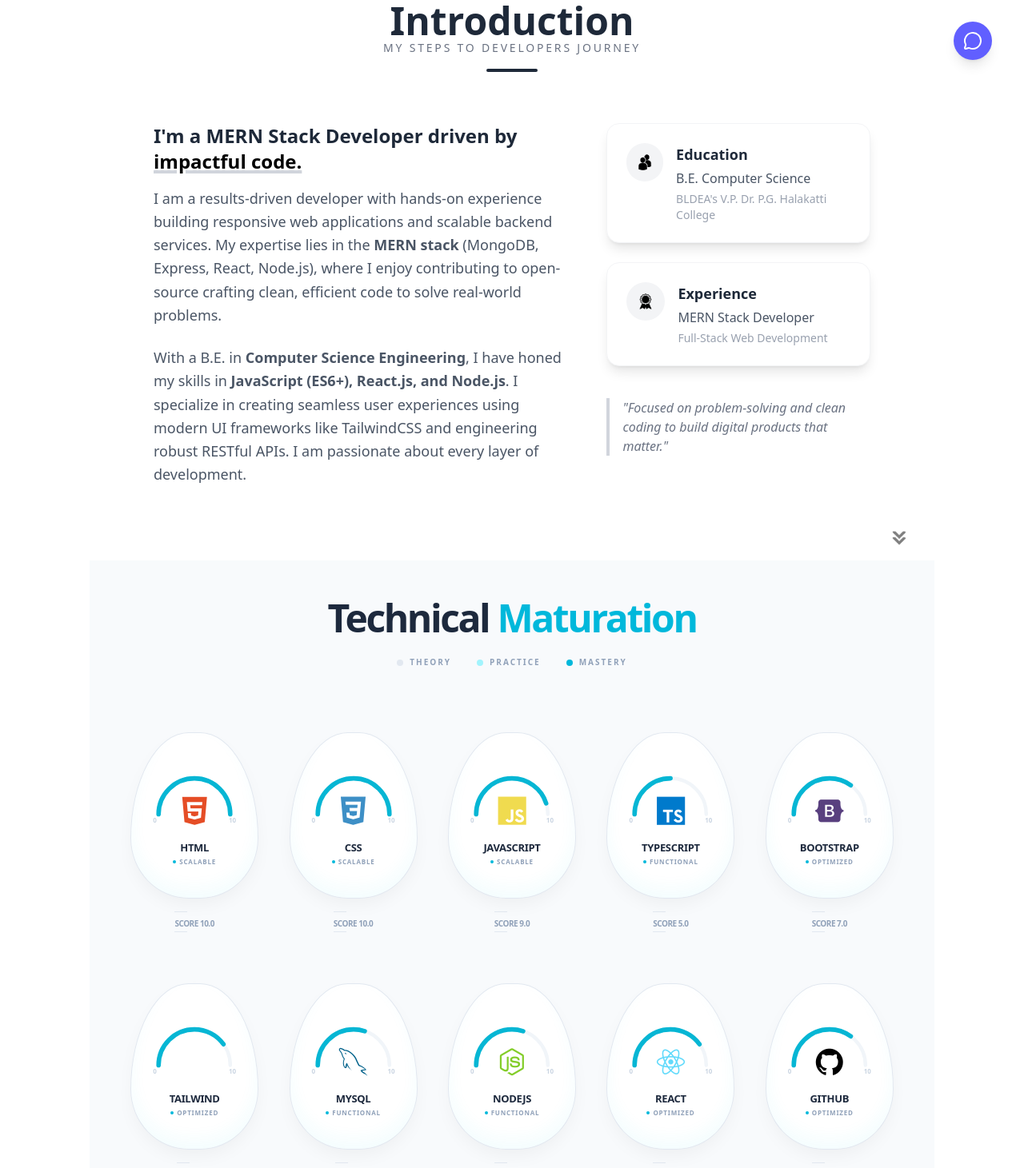
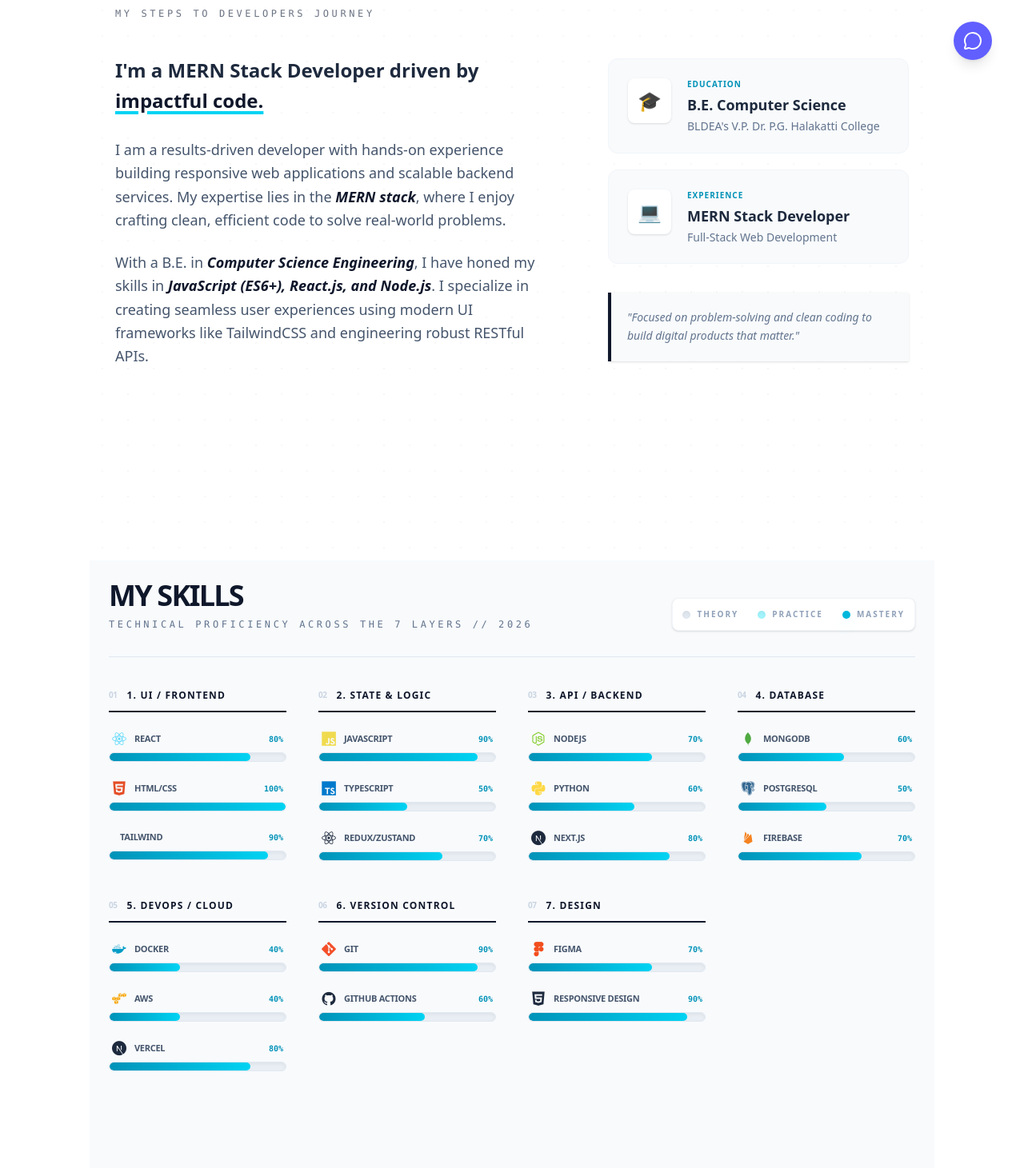
Before and after one commit to PraveenDKatti/my-work, a React (Vite) app: page / in a window 1280 px wide. Shown: the part 709-2170 px from the top of the page at 80% size. Built offline with nearby package versions, Linux system fonts and the light colour scheme.

Commit message:
modified about width and heading, removed egg UI from Skills and added simple progress bar based on 7 full stack layers

```diff
--- a/src/components/About.jsx
+++ b/src/components/About.jsx
@@ -2,86 +2,89 @@ import React from "react";
 
 const About = () => {
   return (
-    <section id="about" className="relative flex flex-col items-center justify-center min-h-screen py-16 px-6 lg:px-20">
+    <section id="about" className="relative min-h-screen bg-white py-16 px-6 lg:px-8 overflow-hidden selection:bg-cyan-100">
 
-      {/* Header Section */}
-      <div className="text-center mb-16">
-        <h1 className="text-4xl md:text-5xl font-black text-gray-800 mt-2">
-          Introduction
-        </h1>
-        <p className="text-sm text-gray-500 tracking-[0.2em] uppercase">My steps to Developers Journey</p>
-        <div className="w-16 h-1 bg-gray-800 mx-auto mt-4 rounded-full"></div>
+      {/* Blueprint Pattern to match the technical vibe */}
+      <div className="absolute inset-0 z-0 opacity-[0.03] pointer-events-none"
+           style={{ backgroundImage: `radial-gradient(#000 1px, transparent 1px)`, backgroundSize: '32px 32px' }}>
       </div>
 
-      <div className="grid grid-cols-1 lg:grid-cols-5 gap-12 w-full max-w-6xl">
+      <div className="relative z-10 max-w-7xl mx-auto">
 
-        {/* LEFT COLUMN: Narrative Bio (Span 3 of 5 columns) */}
-        <div className="lg:col-span-3 space-y-6 text-gray-600">
-          <h3 className="text-2xl font-bold text-gray-800 mb-4">
-            I'm a MERN Stack Developer driven by <span className="text-black underline decoration-gray-300 decoration-4 underline-offset-2">impactful code.</span>
-          </h3>
-
-          <p className="leading-relaxed text-lg">
-            I am a results-driven developer with hands-on experience building responsive web applications and
-            scalable backend services. My expertise lies in the <strong>MERN stack</strong> (MongoDB, Express,
-            React, Node.js), where I enjoy contributing to open-source crafting clean, efficient code to solve real-world problems.
-          </p>
-
-          <p className="leading-relaxed text-lg">
-            With a B.E. in <b>Computer Science Engineering</b>, I have honed my skills in <b>JavaScript (ES6+),
-            React.js, and Node.js</b>. I specialize in creating seamless user experiences using modern UI
-            frameworks like TailwindCSS and engineering robust RESTful APIs. I am passionate about every layer
-            of development.
+        {/* Header Section - Identical spacing to Skills */}
+        <div className="mb-12">
+          <h2 className="text-slate-900 text-4xl font-black tracking-tighter uppercase">Introduction</h2>
+          <p className="text-gray-500 font-mono text-xs mt-1 uppercase tracking-[0.3em]">
+            My steps to Developers Journey
           </p>
         </div>
 
-        {/* RIGHT COLUMN: Stacked Info Cards (Span 2 of 5 columns) */}
-        <div className="lg:col-span-2 flex flex-col gap-6">
+        <div className="grid grid-cols-1 lg:grid-cols-12 gap-12 lg:gap-16 items-start">
 
-          {/* Education Card - Styled as a wide bar */}
-          <div className="group bg-white p-6 rounded-2xl border border-gray-100 shadow-lg hover:shadow-xl transition-all duration-300 hover:-translate-y-1">
-            <div className="flex items-start gap-4">
-              <div className="bg-gray-100 p-3 rounded-full group-hover:bg-black transition-colors duration-300">
-                <img src="./assets/education.png" alt="Education" className="h-6 w-6 group-hover:invert" />
+          {/* LEFT: Narrative Bio (7 Columns) */}
+          <div className="lg:col-span-7 space-y-8">
+            <h3 className="text-xl md:text-2xl font-bold text-slate-800 leading-tight">
+              I'm a MERN Stack Developer driven by
+              <span className="relative inline-block mt-2">
+                <span className="relative z-10 text-slate-900 underline decoration-cyan-400 decoration-4 underline-offset-4">impactful code.</span>
+              </span>
+            </h3>
+
+            <div className="space-y-6 text-slate-600 text-lg leading-relaxed">
+              <p>
+                I am a results-driven developer with hands-on experience building
+                responsive web applications and scalable backend services.
+                My expertise lies in the <span className="text-slate-900 font-semibold italic">MERN stack</span>,
+                where I enjoy crafting clean, efficient code to solve real-world problems.
+              </p>
+
+              <p>
+                With a B.E. in <span className="text-slate-900 font-semibold italic">Computer Science Engineering</span>,
+                I have honed my skills in <span className="text-slate-900 font-semibold italic">JavaScript (ES6+), React.js, and Node.js</span>. I specialize
+                in creating seamless user experiences using modern UI frameworks like TailwindCSS and
+                engineering robust RESTful APIs.
+              </p>
+            </div>
+          </div>
+
+          {/* RIGHT: Info Cards (5 Columns) */}
+          <div className="lg:col-span-5 flex flex-col gap-5">
+
+            {/* Education Card */}
+            <div className="group bg-slate-50 border border-slate-100 p-6 rounded-xl hover:bg-white hover:shadow-xl hover:border-cyan-200 transition-all duration-300">
+              <div className="flex items-start gap-5">
+                <div className="text-2xl bg-white p-3 rounded-lg shadow-sm group-hover:bg-slate-900 group-hover:text-white transition-all">
+                  🎓
                 </div>
                 <div>
-                <h4 className="font-bold text-lg text-gray-800">Education</h4>
-                <p className="text-gray-600 font-medium mt-1">B.E. Computer Science</p>
-                <p className="text-sm text-gray-400 mt-1">BLDEA's V.P. Dr. P.G. Halakatti College</p>
+                  <h4 className="text-[10px] font-black text-cyan-600 uppercase tracking-widest mb-1">Education</h4>
+                  <p className="font-bold text-slate-800 text-lg">B.E. Computer Science</p>
+                  <p className="text-sm text-slate-500 font-medium leading-tight mt-1">BLDEA's V.P. Dr. P.G. Halakatti College</p>
                 </div>
               </div>
             </div>
 
-          {/* Experience Card - Styled as a wide bar */}
-          <div className="group bg-white p-6 rounded-2xl border border-gray-100 shadow-lg hover:shadow-xl transition-all duration-300 hover:-translate-y-1">
-            <div className="flex items-start gap-4">
-              <div className="bg-gray-100 p-3 rounded-full group-hover:bg-black transition-colors duration-300">
-                <img src="./assets/experience.png" alt="Experience" className="h-6 w-6 group-hover:invert" />
+            {/* Experience Card */}
+            <div className="group bg-slate-50 border border-slate-100 p-6 rounded-xl hover:bg-white hover:shadow-xl hover:border-cyan-200 transition-all duration-300">
+              <div className="flex items-start gap-5">
+                <div className="text-2xl bg-white p-3 rounded-lg shadow-sm group-hover:bg-slate-900 group-hover:text-white transition-all">
+                  💻
                 </div>
                 <div>
-                <h4 className="font-bold text-lg text-gray-800">Experience</h4>
-                <p className="text-gray-600 font-medium mt-1">MERN Stack Developer</p>
-                <p className="text-sm text-gray-400 mt-1">Full-Stack Web Development</p>
+                  <h4 className="text-[10px] font-black text-cyan-600 uppercase tracking-widest mb-1">Experience</h4>
+                  <p className="font-bold text-slate-800 text-lg">MERN Stack Developer</p>
+                  <p className="text-sm text-slate-500 font-medium leading-tight mt-1">Full-Stack Web Development</p>
                 </div>
               </div>
             </div>
 
-          {/* Subtle "Fun Fact" or "Goal" area based on Resume */}
-          <div className="pt-4">
-            <p className="italic text-gray-500 border-l-4 border-gray-300 pl-4">
+            {/* Quote Block */}
+            <div className="mt-4 p-5 bg-slate-50 border-l-4 border-slate-900 italic text-slate-500 text-sm leading-relaxed shadow-sm">
               "Focused on problem-solving and clean coding to build digital products that matter."
-            </p>
-          </div>
-
             </div>
           </div>
-
-      <img
-        src="./assets/arrow.png"
-        alt="Arrow"
-        className="absolute bottom-4 right-8 h-6 opacity-50 hover:opacity-100 cursor-pointer transition-opacity"
-        onClick={() => window.location.href = './#experience'}
-      />
+        </div>
+      </div>
     </section>
   );
 };
--- a/src/components/Skills.jsx
+++ b/src/components/Skills.jsx
@@ -1,154 +1,135 @@
 import React from 'react';
 
 const Skills = () => {
-  const skills = [
-    { name: "HTML", level: 10, icon: "devicon-html5-plain colored" },
-    { name: "CSS", level: 10, icon: "devicon-css3-plain colored" },
+  const stackLayers = [
+    {
+      layer: "1. UI / Frontend",
+      skills: [
+        { name: "React", level: 8, icon: "devicon-react-original colored" },
+        { name: "HTML/CSS", level: 10, icon: "devicon-html5-plain colored" },
+        { name: "Tailwind", level: 9, icon: "devicon-tailwindcss-original colored" },
+      ]
+    },
+    {
+      layer: "2. State & Logic",
+      skills: [
         { name: "JavaScript", level: 9, icon: "devicon-javascript-plain colored" },
         { name: "TypeScript", level: 5, icon: "devicon-typescript-plain colored" },
-    { name: "Bootstrap", level: 7, icon: "devicon-bootstrap-plain colored" },
-    { name: "Tailwind", level: 8, icon: "devicon-tailwindcss-original colored" },
-    { name: "MySQL", level: 6, icon: "devicon-mysql-plain colored" },
-    { name: "NodeJS", level: 6, icon: "devicon-nodejs-plain colored" },
-    { name: "React", level: 8, icon: "devicon-react-original colored" },
-    { name: "Github", level: 7, icon: "devicon-github-original" },
+        { name: "Redux/Zustand", level: 7, icon: "devicon-react-original" },
+      ]
+    },
+    {
+      layer: "3. API / Backend",
+      skills: [
+        { name: "NodeJS", level: 7, icon: "devicon-nodejs-plain colored" },
+        { name: "Python", level: 6, icon: "devicon-python-plain colored" },
+        { name: "Next.js", level: 8, icon: "devicon-nextjs-original" },
+      ]
+    },
+    {
+      layer: "4. Database",
+      skills: [
         { name: "MongoDB", level: 6, icon: "devicon-mongodb-plain colored" },
-    { name: "Python", level: 6, icon: "devicon-python-plain colored" },
-    { name: "Java", level: 8, icon: "devicon-java-plain colored" },
-    { name: "Express", level: 5, icon: "devicon-express-original" }
+        { name: "PostgreSQL", level: 5, icon: "devicon-postgresql-plain colored" },
+        { name: "Firebase", level: 7, icon: "devicon-firebase-plain colored" },
+      ]
+    },
+    {
+      layer: "5. DevOps / Cloud",
+      skills: [
+        { name: "Docker", level: 4, icon: "devicon-docker-plain colored" },
+        { name: "AWS", level: 4, icon: "devicon-amazonwebservices-original colored" },
+        { name: "Vercel", level: 8, icon: "devicon-nextjs-original" },
+      ]
+    },
+    {
+      layer: "6. Version Control",
+      skills: [
+        { name: "Git", level: 9, icon: "devicon-git-plain colored" },
+        { name: "GitHub Actions", level: 6, icon: "devicon-github-original" },
+      ]
+    },
+    {
+      layer: "7. Design",
+      skills: [
+        { name: "Figma", level: 7, icon: "devicon-figma-plain colored" },
+        { name: "Responsive Design", level: 9, icon: "devicon-html5-plain" },
+      ]
+    }
   ];
 
-  // Logic for the professional maturation terms
-  const getStatus = (lvl) => {
-    if (lvl <= 3) return "Theoretical";
-    if (lvl <= 6) return "Functional";
-    if (lvl <= 8) return "Optimized";
-    return "Scalable";
-  };
+  return (
+    <div className="bg-[#f8fafc] p-6 min-h-screen text-slate-800 font-sans selection:bg-cyan-100">
+      <div className="max-w-7xl mx-auto">
 
-  return (
-    <div className="bg-slate-50 p-12 min-h-screen relative overflow-hidden">
+        {/* Header Section */}
+        <div className='flex flex-col md:flex-row justify-between items-start md:items-end border-b border-slate-200 pb-8 mb-10 gap-6'>
+          <div>
+            <h1 className="text-4xl font-black text-slate-900 tracking-tighter">MY SKILLS</h1>
+            <p className="text-slate-500 font-mono text-xs mt-2 uppercase tracking-[0.3em]">
+              Technical Proficiency across the 7 Layers // 2026
+            </p>
+          </div>
 
-      {/* --- HEADING SECTION --- */}
-      <div className="max-w-6xl mx-auto mb-20 text-center">
-        <h2 className="text-4xl md:text-5xl font-black text-slate-800 tracking-tighter mb-4">
-          Technical <span className="text-cyan-500">Maturation</span>
-        </h2>
-        <div className="mt-6 flex justify-center gap-8 text-[10px] font-bold text-slate-400 uppercase tracking-[0.2em]">
-          <div className="flex items-center gap-2"><span className="w-2 h-2 rounded-full bg-slate-200" /> Theory</div>
-          <div className="flex items-center gap-2"><span className="w-2 h-2 rounded-full bg-cyan-200" /> Practice</div>
-          <div className="flex items-center gap-2"><span className="w-2 h-2 rounded-full bg-cyan-500" /> Mastery</div>
+          {/* Legend Implementation */}
+          <div className="flex flex-wrap gap-6 text-[10px] font-bold text-slate-400 uppercase tracking-[0.2em] bg-white p-3 rounded-lg shadow-sm border border-slate-100">
+            <div className="flex items-center gap-2">
+              <span className="w-2.5 h-2.5 rounded-full bg-slate-200 shadow-inner" /> Theory
+            </div>
+            <div className="flex items-center gap-2">
+              <span className="w-2.5 h-2.5 rounded-full bg-cyan-200 shadow-inner" /> Practice
+            </div>
+            <div className="flex items-center gap-2">
+              <span className="w-2.5 h-2.5 rounded-full bg-cyan-500 shadow-lg shadow-cyan-200" /> Mastery
             </div>
           </div>
-      {/* ----------------------- */}
-
-      <div className="grid grid-cols-1 md:grid-cols-4 lg:grid-cols-5 gap-4 md:gap-y-16 md:gap-x-8 max-w-6xl mx-auto">
-        {skills.map((skill, index) => {
-          const radius = 40;
-          const circumference = Math.PI * radius;
-          const strokeDash = (skill.level / 10) * circumference;
-
-          return (
-            <div key={index} className="group relative flex flex-col items-center">
-
-              {/* --- MOBILE UI: Single Row Horizontal Pill --- */}
-              <div className="flex md:hidden items-center bg-white border border-slate-200 rounded-full p-2 pr-6 shadow-sm active:scale-[0.98] active:bg-slate-50 transition-all select-none [-webkit-touch-callout:none] [-webkit-tap-highlight-color:transparent]">
-
-                {/* Icon Circle */}
-                <div className="w-14 h-14 rounded-full bg-slate-50 flex items-center justify-center border border-slate-100 shrink-0 shadow-inner">
-                  <i className={`${skill.icon} text-2xl`} />
         </div>
 
-                {/* Label & Progress */}
-                <div className="flex-1 ml-4">
-                  <div className="flex justify-between items-center mb-1">
-                    <h3 className="text-slate-800 font-bold text-xs uppercase tracking-tight">
+        {/* 7 Layers Grid */}
+        <div className="grid grid-cols-1 md:grid-cols-2 lg:grid-cols-3 xl:grid-cols-4 gap-x-10 gap-y-12">
+          {stackLayers.map((category, catIndex) => (
+            <div key={catIndex} className="flex flex-col gap-6 group/layer">
+
+              {/* Layer Heading - Optimized for mobile tap targets */}
+              <div className="flex items-center gap-3 border-b-2 border-slate-900 pb-3 group-hover/layer:border-cyan-500 transition-colors duration-500">
+                <span className="text-[10px] font-black tracking-tighter text-slate-300">
+                  0{catIndex + 1}
+                </span>
+                <h2 className="text-xs font-black uppercase text-slate-900 tracking-widest leading-none">
+                  {category.layer}
+                </h2>
+              </div>
+
+              {/* Skill Bars - Wider hit areas for thumbs */}
+              <div className="flex flex-col gap-6">
+                {category.skills.map((skill, sIndex) => (
+                  <div key={sIndex} className="group/skill cursor-default">
+                    <div className="flex justify-between items-center mb-2 px-1">
+                      <div className="flex items-center gap-2.5">
+                        {/* Icons are slightly larger on mobile for visibility */}
+                        <i className={`${skill.icon} text-xl md:text-lg transition-all duration-300`}></i>
+                        <span className="text-[11px] font-bold text-slate-600 uppercase tracking-tight">
                           {skill.name}
-                    </h3>
-                    <span className="text-[9px] font-black text-cyan-600 uppercase bg-cyan-50 px-2 py-0.5 rounded-full">
-                      {getStatus(skill.level)}
+                        </span>
+                      </div>
+                      <span className="text-[10px] font-black font-mono text-cyan-600">
+                        {skill.level * 10}%
                       </span>
                     </div>
 
-                  {/* The Bar */}
-                  <div className="relative h-1.5 w-full bg-slate-100 rounded-full overflow-hidden">
+                    <div className="relative h-3 w-full bg-slate-200/70 rounded-full overflow-hidden border border-slate-200 shadow-inner">
                       <div
-                      className="absolute top-0 left-0 h-full bg-cyan-500 rounded-full transition-all duration-1000"
+                        className="absolute h-full bg-gradient-to-r from-cyan-600 to-cyan-400 rounded-full transition-all duration-1000 ease-out"
                         style={{ width: `${skill.level * 10}%` }}
                       />
                     </div>
                   </div>
-
-                {/* Score Tag */}
-                <div className="ml-4 pl-4 border-l border-slate-100">
-                  <span className="text-[10px] font-black text-slate-400">
-                    {skill.level}.0
-                  </span>
+                ))}
               </div>
             </div>
-
-              {/* 3D EGG CONTAINER */}
-              <div className="hidden md:flex relative w-40 h-52
-                bg-white border border-slate-200
-                rounded-[50%_50%_50%_50%_/_70%_70%_40%_40%]
-                shadow-[0_10px_25px_-5px_rgba(0,0,0,0.05),_inset_0_-12px_20px_rgba(34,211,238,0.05),_inset_0_4px_6px_rgba(255,255,255,0.8)]
-                hover:shadow-[0_25px_50px_-12px_rgba(34,211,238,0.25)]
-                hover:-translate-y-2 transition-all duration-500
-                flex flex-col items-center justify-center overflow-hidden active:z-50 select-none [-webkit-touch-callout:none]">
-
-                {/* CYAN GAUGE ARC */}
-                <div className="relative w-28 h-20 mb-4">
-                  <span className="absolute bottom-1 left-1 text-[8px] font-bold text-slate-300">0</span>
-                  <span className="absolute bottom-1 right-1 text-[8px] font-bold text-slate-300">10</span>
-
-                  <svg className="w-full h-full transform" viewBox="0 0 100 60">
-                    <path d="M 10 50 A 40 40 0 0 1 90 50" fill="none" stroke="#f1f5f9" strokeWidth="4" strokeLinecap="round" />
-                    <path d="M 10 50 A 40 40 0 0 1 90 50" fill="none" stroke="#06b6d4" strokeWidth="5"
-                      strokeDasharray={`${strokeDash}, ${circumference}`} strokeLinecap="round"
-                      className="transition-all duration-1000 ease-out delay-300" />
-                  </svg>
-
-                  {/* ICON CENTERED */}
-                  <div className="absolute inset-0 flex items-end justify-center pb-1">
-                    <i className={`${skill.icon} text-4xl group-hover:scale-110 transition-transform duration-300`} />
+          ))}
         </div>
       </div>
-
-                {/* SKILL INFO & STATUS */}
-                <div className="text-center px-4">
-                  <h3 className="text-slate-800 font-bold text-[13px] tracking-tight leading-tight uppercase mb-1">
-                    {skill.name}
-                  </h3>
-                  <div className="flex items-center justify-center gap-1">
-                    <span className="w-1 h-1 rounded-full bg-cyan-500 animate-pulse" />
-                    <p className="text-slate-400 font-bold text-[8px] uppercase tracking-widest">
-                      {getStatus(skill.level)}
-                    </p>
-                  </div>
-                </div>
-
-                {/* LIGHT REFLECTION (GLOSS) */}
-                <div className="absolute top-2 left-6 w-12 h-6 bg-white/40 rounded-full blur-md -rotate-15 pointer-events-none" />
-              </div>
-
-              {/* LEVEL DISPLAY BELOW EGG */}
-              <div className="hidden md:block mt-4 flex items-center gap-2">
-                <div className="h-[1px] w-4 bg-slate-200" />
-                <span className="text-[10px] font-black text-slate-400 tracking-tighter">SCORE {skill.level}.0</span>
-                <div className="h-[1px] w-4 bg-slate-200" />
-              </div>
-            </div>
-          );
-        })}
-      </div>
-
-      {/* FOOTER ARROW */}
-      <img
-        src="./assets/arrow.png"
-        alt="Arrow"
-        className="absolute animate-bounce bottom-4 right-8 h-6 opacity-30 hover:opacity-100 cursor-pointer transition-all hover:translate-x-1"
-        onClick={() => window.location.href = './#projects'}
-      />
     </div>
   );
 };
```
Lines whose indentation alone changed are shown as unchanged.
